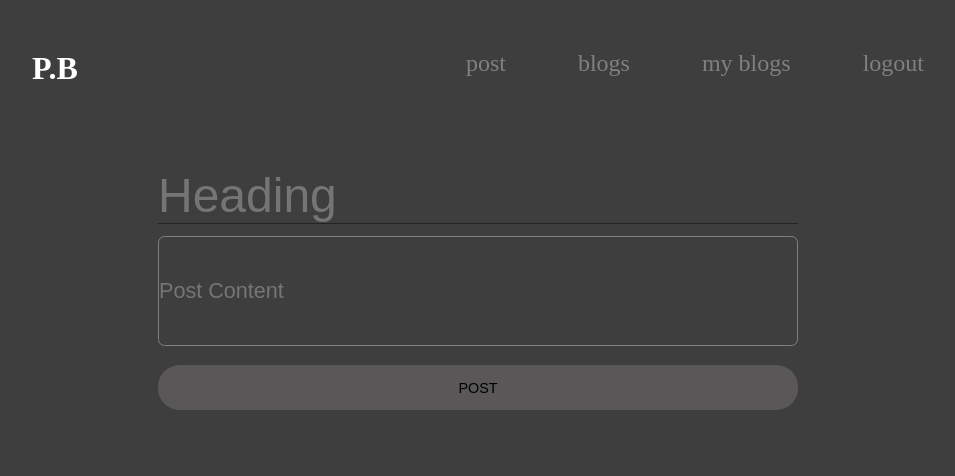
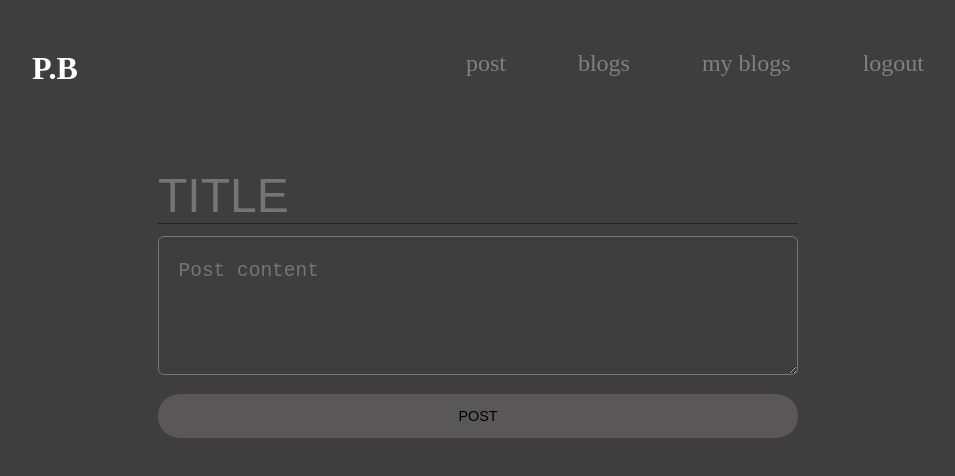
Before and after one commit to Ngobe-Thabane/BlogApp, a React (Vite) app: page /projectBlogs/post in a window 1280 px wide. Shown: the top 476 px of the page, without its empty margins (162-1117 px from the left). Built offline with nearby package versions, Linux system fonts and the light colour scheme.

Commit message:
Added the readme file

```diff
--- a/src/components/App.jsx
+++ b/src/components/App.jsx
@@ -17,7 +17,9 @@ function App() {  return (
       <Route path='/' element={<Navigation/>}>
         <Route path='/' element={<Homepage/>} />
         <Route path='/home' element={<Homepage/>}/>
+
         <Route path='/login' element={<FormPage navLink={'/register'} userMassage={"Don't have an account "} action={"Sign In"} authAction={"Login"} authFunction={logIn} />} />
+
         <Route path='/register' element={<FormPage navLink={'/login'} userMassage={"have an account "} action={"LogIn"} authAction={"Register"} authFunction={signIn} />} />
       </Route>
 
--- a/src/pages/Homepage.jsx
+++ b/src/pages/Homepage.jsx
@@ -7,7 +7,7 @@ export default function Homepage() {
         <div className="home-page-content">
           <h3 className="blog-heading">Project <br/> stories & ideas</h3>
           <p className="slogen">A place to read, write, and deepen your understanding</p>
-          <Link to={'/login'} className="start">Start Reading</Link>
+          <Link to={"/login"} className="start">Start Reading</Link>
         </div>
         <div className="project-pic">
           <img src="./rb_81763.png" alt="project illustration" className="pic" />
--- a/src/pages/PostPage.jsx
+++ b/src/pages/PostPage.jsx
@@ -26,8 +26,8 @@ export default function PostPage() {
         POSTS.push(post);
         navigate('/projectBlogs/myBlogs');
         }}>
-        <input type="text"  className="post-heading" placeholder="Heading" name="title" value={post.title} onChange={handleChange}/>
-        <input type="text" className="post-content" placeholder="Post Content" name="content" value={post.content} onChange={handleChange}/>
+        <input type="text"  className="post-heading" placeholder="TITLE" name="title" value={post.title} onChange={handleChange}/>
+        <textarea className="post-content" placeholder="Post content" name="content" value={post.content} onChange={handleChange}  />
         <button type="submit">POST</button>
       </form>
     </div>
--- a/src/styles/App.css
+++ b/src/styles/App.css
@@ -131,8 +131,13 @@ button{
 }
 .post-content{
   min-height: 5em;
-  border: 1px solid grey;
+  outline: none;
   border-radius: .3em;
+  background-color: transparent;
+  padding: 1em;
+  font-size: 1em;
+  color: grey;
+  line-height: 1.5em;
 }
 
 .blog-list{
@@ -154,7 +159,6 @@ button{
 }
 
 .blog-intro{
-  text-align: center;
   line-height: 2em;
 }
 
```
Also changed, not shown: public/BlogApp.png (added), 1 other file (tests, documents, lock files or other folders).
